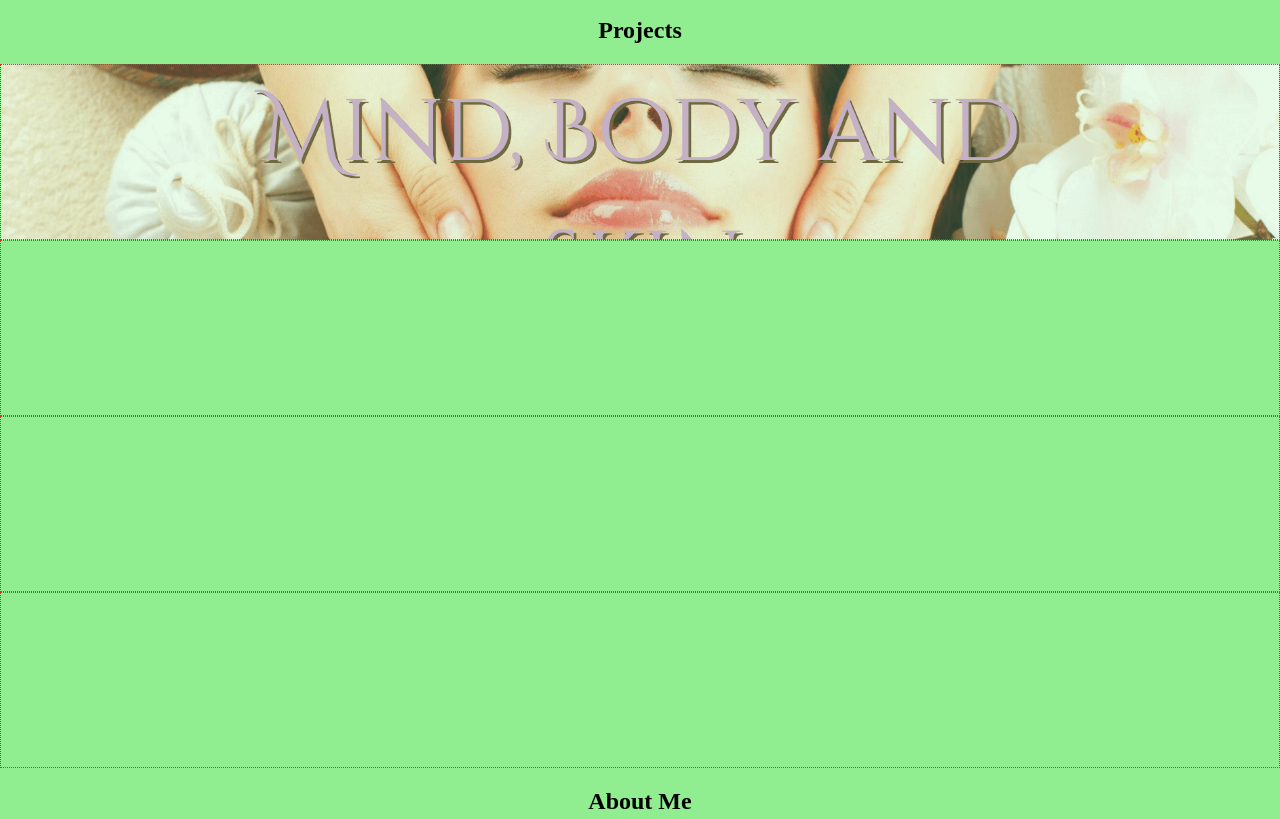
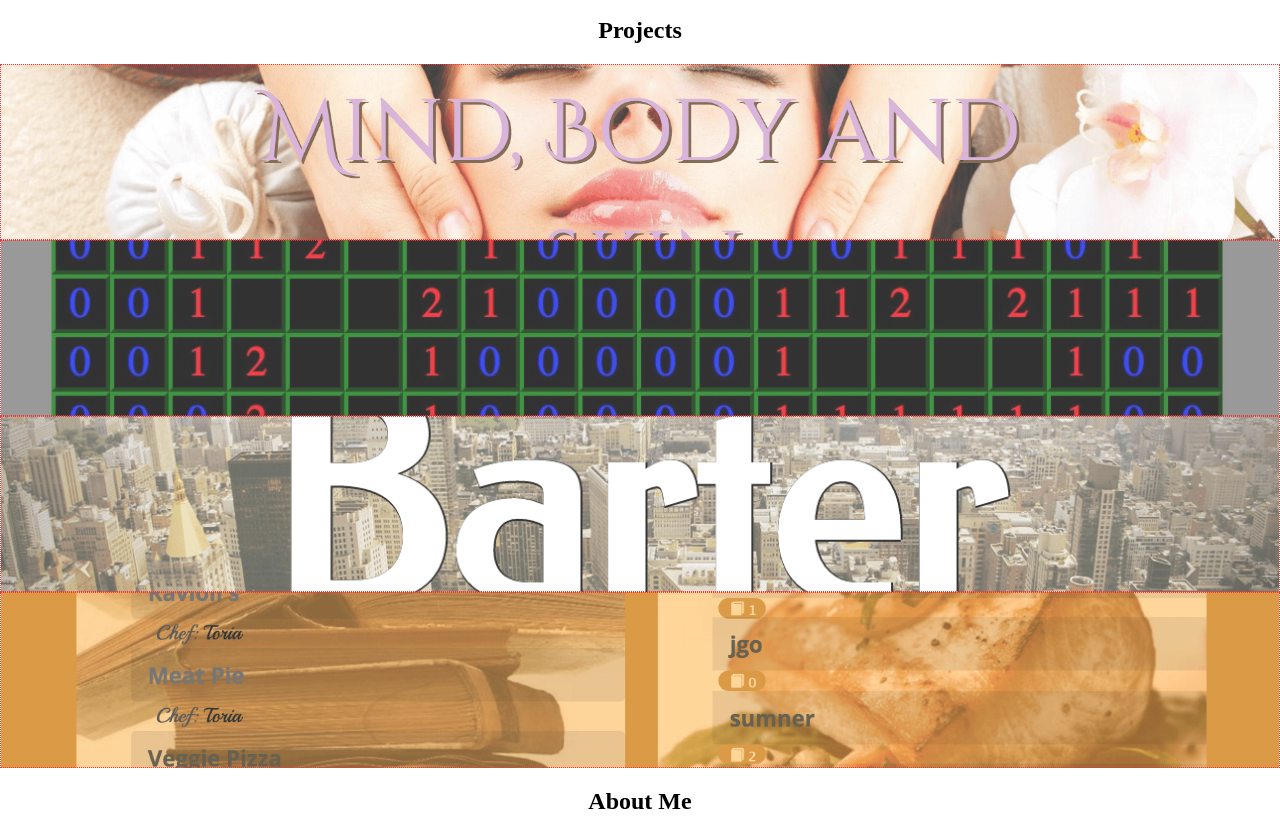
Before and after one commit to rimmesbe/site_revamp, a plain HTML site: page index.html in a window 1280 px wide. Shown: the part 803-1622 px from the top of the page. Drawn offline with Linux system fonts and the light colour scheme.

Commit message:
finished adding other project background

```diff
--- a/index.html
+++ b/index.html
@@ -36,7 +36,7 @@
               </p>
             </div>
             <div class="project-img">
-              <img src="./resources/images/Oasis-project.png" alt="">
+              <img src="./resources/images/Oasis-image.png" alt="">
             </div>
           </div>
 
--- a/resources/stylesheets/style.css
+++ b/resources/stylesheets/style.css
@@ -62,7 +62,6 @@ header nav {
 main {
   display: grid;
   min-height: 500px;
-  background-color: lightgreen;
 }
 
 .section-header {
@@ -76,6 +75,7 @@ main {
   display: grid;
   grid-template-areas:
   "oasis"
+  "minesweeper"
   "barter"
   "recipe"
 }
@@ -122,7 +122,25 @@ main {
 
 #Oasis-MBS {
   grid-area: oasis;
-  background: url("../images/Oasis-project.png") no-repeat center center;
+  background: url("../images/Oasis-image.png") no-repeat center center;
+  background-size: 100%;
+}
+
+#Minesweeper {
+  grid-area: minesweeper;
+  background: url("../images/minesweeper-image.jpg") no-repeat center center;
+  background-size: 100%;
+}
+
+#Barter {
+  grid-area: barter;
+  background: url("../images/Barter-image.png") no-repeat center center;
+  background-size: 100%;
+}
+
+#RecipeBook {
+  grid-area: recipe;
+  background: url("../images/Recipe-image.png") no-repeat center center;
   background-size: 100%;
 }
 
```
Also changed, not shown: resources/images/Oasis-image.png (renamed from resources/images/Oasis-project.png).
